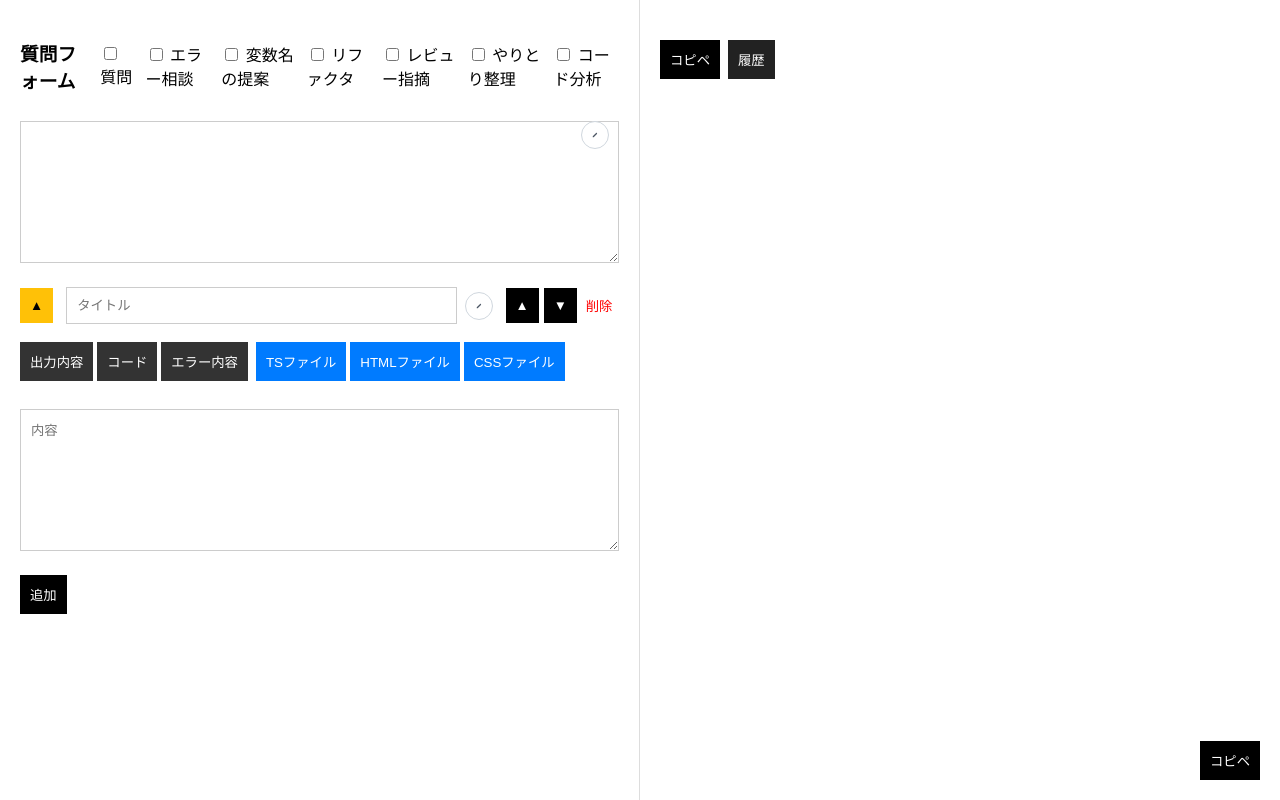
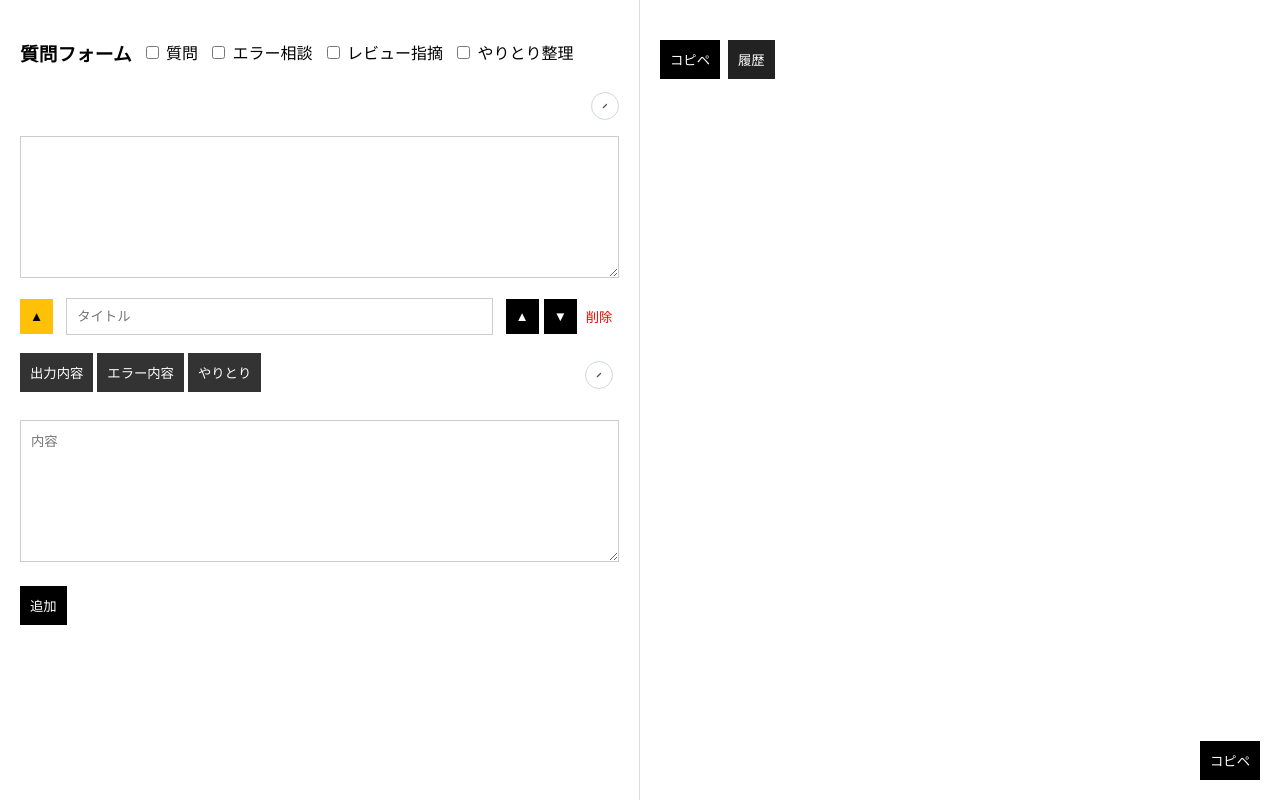
Before and after one commit to uot0705/prompt-format-creation-angular, an Angular app: page / in a window 1280 px wide. Built offline with nearby package versions, Linux system fonts and the light colour scheme.

Commit message:
機能改善

```diff
--- a/src/app/prompt-form/prompt-form.component.html
+++ b/src/app/prompt-form/prompt-form.component.html
@@ -20,22 +20,6 @@
     <label>
       <input
         type="checkbox"
-        [checked]="selectedPreset() === 'variableName'"
-        (click)="onPresetClick('variableName')"
-      />
-      変数名の提案
-    </label>
-    <label>
-      <input
-        type="checkbox"
-        [checked]="selectedPreset() === 'refactor'"
-        (click)="onPresetClick('refactor')"
-      />
-      リファクタ
-    </label>
-    <label>
-      <input
-        type="checkbox"
         [checked]="selectedPreset() === 'review'"
         (click)="onPresetClick('review')"
       />
@@ -49,25 +33,10 @@
       />
       やりとり整理
     </label>
-    <label>
-      <input
-        type="checkbox"
-        [checked]="selectedPreset() === 'analyze'"
-        (click)="onPresetClick('analyze')"
-      />
-      コード分析
-    </label>
   </div>
 
   <div class="main-question">
-    <textarea
-      id="main-question"
-      name="mainQuestion"
-      rows="8"
-      [ngModel]="mainQuestion()"
-      (ngModelChange)="mainQuestion.set($event)"
-      readonly
-    ></textarea>
+    <div class="main-question-header">
       <button
         type="button"
         class="edit-trigger"
@@ -80,6 +49,14 @@
           />
         </svg>
       </button>
+    </div>
+    <textarea
+      id="main-question"
+      name="mainQuestion"
+      rows="8"
+      [ngModel]="mainQuestion()"
+      (ngModelChange)="mainQuestion.set($event)"
+    ></textarea>
   </div>
 
   <div id="fields-container">
@@ -97,23 +74,12 @@
         <input
           class="title-input"
           [value]="field.title"
+          (input)="handleFieldChange($event, field.id, 'title')"
           name="field-title"
           type="text"
           placeholder="タイトル"
-          readonly
         />
-        <button
-          type="button"
-          class="edit-trigger"
-          aria-label="フォームを編集"
-          (click)="openFieldModal(field)"
-        >
-          <svg viewBox="0 0 24 24" aria-hidden="true">
-            <path
-              d="M3 17.25V21h3.75L19.81 7.94l-3.75-3.75L3 17.25Zm17.71-10.04a1.003 1.003 0 0 0 0-1.42l-2.5-2.5a1.003 1.003 0 0 0-1.42 0l-1.96 1.96 3.75 3.75 2.13-2.79Z"
-            />
-          </svg>
-        </button>
+        <div class="field-actions">
           <div class="header-buttons">
             <button type="button" (click)="moveFieldUp(field)">▲</button>
             <button type="button" (click)="moveFieldDown(field)">▼</button>
@@ -124,6 +90,7 @@
             >
               削除
             </button>
+          </div>
         </div>
       </div>
 
@@ -137,37 +104,29 @@
           </button>
           <button
             type="button"
-            (click)="setCommonTitleWord(field.id, 'コード')"
-          >
-            コード
-          </button>
-          <button
-            type="button"
             (click)="setCommonTitleWord(field.id, 'エラー内容')"
           >
             エラー内容
           </button>
-        </div>
-        <div class="common-words-group common-words-file">
           <button
             type="button"
-            (click)="setCommonTitleWord(field.id, 'TSファイル')"
+            (click)="setCommonTitleWord(field.id, 'やりとり')"
           >
-            TSファイル
+            やりとり
           </button>
+        </div>
         <button
             type="button"
-            (click)="setCommonTitleWord(field.id, 'HTMLファイル')"
+            class="edit-trigger"
+            aria-label="フォームを編集"
+            (click)="openFieldModal(field)"
           >
-            HTMLファイル
+            <svg viewBox="0 0 24 24" aria-hidden="true">
+              <path
+                d="M3 17.25V21h3.75L19.81 7.94l-3.75-3.75L3 17.25Zm17.71-10.04a1.003 1.003 0 0 0 0-1.42l-2.5-2.5a1.003 1.003 0 0 0-1.42 0l-1.96 1.96 3.75 3.75 2.13-2.79Z"
+              />
+            </svg>
           </button>
-          <button
-            type="button"
-            (click)="setCommonTitleWord(field.id, 'CSSファイル')"
-          >
-            CSSファイル
-          </button>
-        </div>
       </div>
 
       @if (field.expanded) {
@@ -175,10 +134,10 @@
         <textarea
           class="field-content-textarea"
           [value]="field.content"
+          (input)="handleFieldChange($event, field.id, 'content')"
           name="field-content"
           rows="8"
           placeholder="内容"
-          readonly
         ></textarea>
       </div>
       }
--- a/src/app/prompt-form/prompt-form.component.scss
+++ b/src/app/prompt-form/prompt-form.component.scss
@@ -20,7 +20,7 @@ label {
 .field-header {
   display: flex;
   align-items: center;
-  justify-content: space-between;
+  justify-content: flex-start;
   gap: 8px;
 }
 
@@ -49,13 +49,8 @@ label {
 }
 
 .main-question {
-  position: relative;
-}
-
-.main-question textarea,
-.title-input,
-.field-content-textarea {
-  cursor: default;
+  display: flex;
+  flex-direction: column;
 }
 
 .delete-btn {
@@ -76,6 +71,7 @@ label {
 .common-words-group {
   display: flex;
   gap: 4px;
+  width: 93%;
 }
 
 .common-words-general button {
@@ -83,12 +79,8 @@ label {
   color: #fff;
 }
 
-.common-words-file button {
-  background-color: #007bff;
-  color: #fff;
-}
-
 .edit-trigger {
+  margin-top: 8px;
   border: 1px solid #d0d7de;
   background: #fff;
   color: #4b5563;
@@ -99,7 +91,10 @@ label {
   align-items: center;
   justify-content: center;
   cursor: pointer;
-  transition: background 0.2s ease, color 0.2s ease, border-color 0.2s ease;
+  transition:
+    background 0.2s ease,
+    color 0.2s ease,
+    border-color 0.2s ease;
 }
 
 .edit-trigger svg {
@@ -114,10 +109,28 @@ label {
   color: #111827;
 }
 
-.main-question .edit-trigger {
-  position: absolute;
-  top: 10px;
-  right: 10px;
+.field-actions {
+  margin-left: auto;
+  display: flex;
+  align-items: center;
+  gap: 8px;
+}
+
+.main-question-header {
+  display: flex;
+  justify-content: flex-end;
+  margin-bottom: 6px;
+}
+
+.main-question textarea,
+.field-content-textarea,
+.title-input {
+  width: 100%;
+}
+
+.title-input {
+  flex: 1;
+  min-width: 0;
 }
 
 .modal-backdrop {
--- a/src/app/prompt-form/prompt-form.store.ts
+++ b/src/app/prompt-form/prompt-form.store.ts
@@ -3,11 +3,8 @@ import { Injectable, signal } from '@angular/core';
 export type PresetType =
   | 'question'
   | 'error'
-  | 'variableName'
-  | 'refactor'
   | 'review'
-  | 'organize'
-  | 'analyze';
+  | 'organize';
 
 export type Field = {
   id: number;
@@ -164,29 +161,6 @@ export class PromptFormStore {
         );
         break;
       }
-      case 'variableName': {
-        this.mainQuestion.set(
-          '以下の変数の使い道に合う変数名を5個提案してください。\n' +
-            '提案する変数名は「シンプルな単語を使い」「意味が理解ができる」、「長くなりすぎない簡潔」な命名にしてください'
-        );
-        this.addField('変数の使い道');
-        this.addField(
-          '出力内容(以下の内容で5個)',
-          '・変数名:\n・おすすめの理由：'
-        );
-        break;
-      }
-      case 'refactor': {
-        this.mainQuestion.set('以下のリファクタをしてください');
-        this.addField(
-          '出力内容',
-          'リファクタしたほうが良い箇所を「3箇所」選んでください。その3箇所の現在のコードを出力して、以下を「エンジニア初心者でもわかりやすいように」教えてください。\n' +
-            '・なぜリファクタしたほうが良いか\n' +
-            '・どのようなリファクタをすればいいのか\n' +
-            '・リファクタしたコード'
-        );
-        break;
-      }
       case 'review': {
         this.mainQuestion.set(
           '上司からのレビュー指摘内容を以下の「出力内容」に沿って回答してください'
@@ -217,20 +191,6 @@ export class PromptFormStore {
         this.addField('やりとり');
         break;
       }
-      case 'analyze': {
-        this.mainQuestion.set(
-          '以下の出力回答に沿ってコードの解析をしてください'
-        );
-        this.addField(
-          '出力内容',
-          '以下の内容を全て「エンジニア初心者でもわかりやすいように」丁寧に教えてください\n' +
-            '・対象コードの全体的な概要\n' +
-            '・対象コードの変数や関数ごとに処理を全て時系列で詳細におしえて\n' +
-            '・対象コードの押さえておくべきホポイント3つ'
-        );
-        this.addField('対象のコード');
-        break;
-      }
     }
   }
 }
--- a/src/app/prompt-output/prompt-output.component.scss
+++ b/src/app/prompt-output/prompt-output.component.scss
@@ -48,21 +48,19 @@
   inset: 0;
   background: rgba(0, 0, 0, 0.25);
   display: flex;
-  align-items: flex-start;
-  justify-content: flex-end;
-  padding: 80px 40px;
+  align-items: center;
+  justify-content: center;
+  padding: 40px 24px;
   z-index: 1000;
 
   @media (max-width: 600px) {
-    justify-content: center;
-    padding: 60px 16px;
+    padding: 24px 16px;
   }
 }
 
 .history-modal {
-  width: 250px;
-  max-width: 90vw;
-  height: 400px;
+  width: min(640px, 92vw);
+  height: min(560px, 80vh);
   max-height: 80vh;
   background: white;
   border: 2px solid #111;
@@ -98,6 +96,7 @@
   gap: 8px;
   overflow-y: auto;
   padding-right: 4px;
+  flex: 1;
 }
 
 .history-item {
@@ -134,7 +133,7 @@
   color: white;
   padding: 8px;
   border-radius: 4px;
-  max-width: 260px;
+  max-width: 360px;
   max-height: 180px;
   overflow: hidden;
   font-size: 12px;
```
Lines whose indentation alone changed are shown as unchanged.
